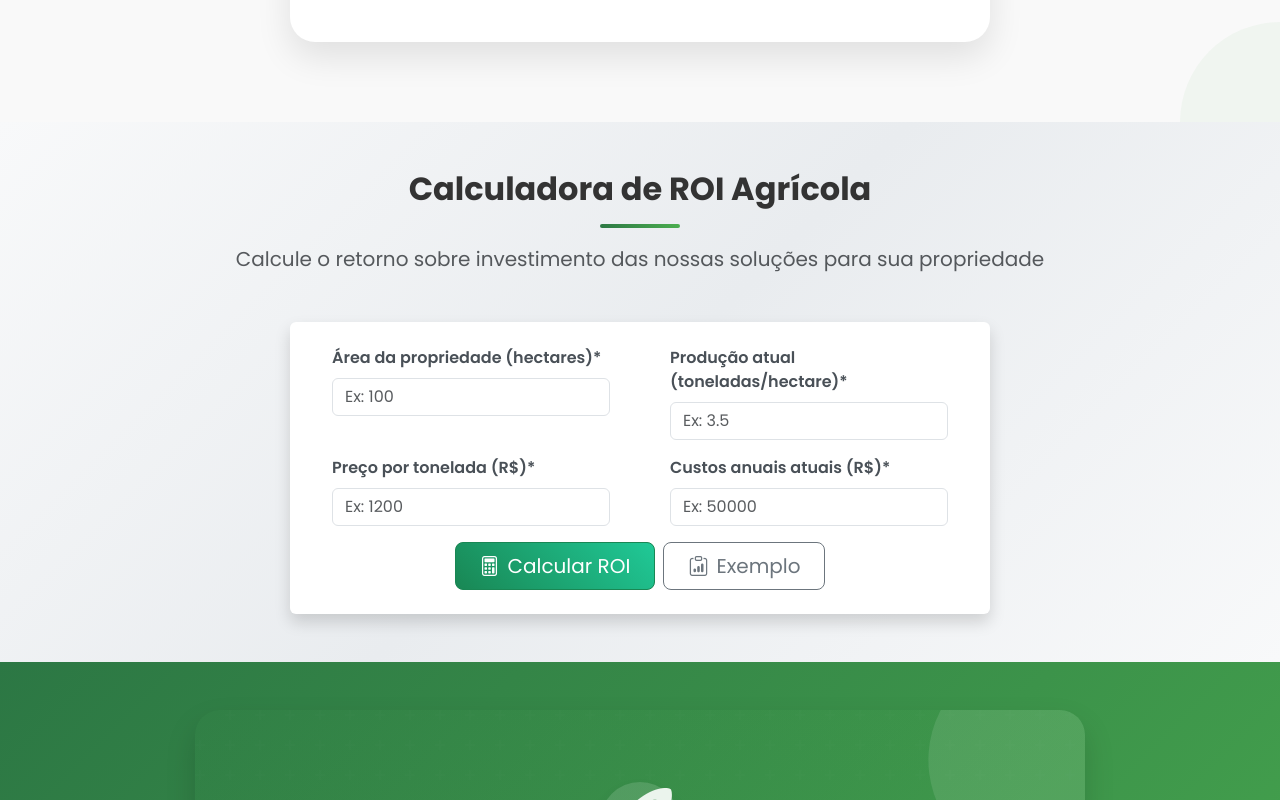
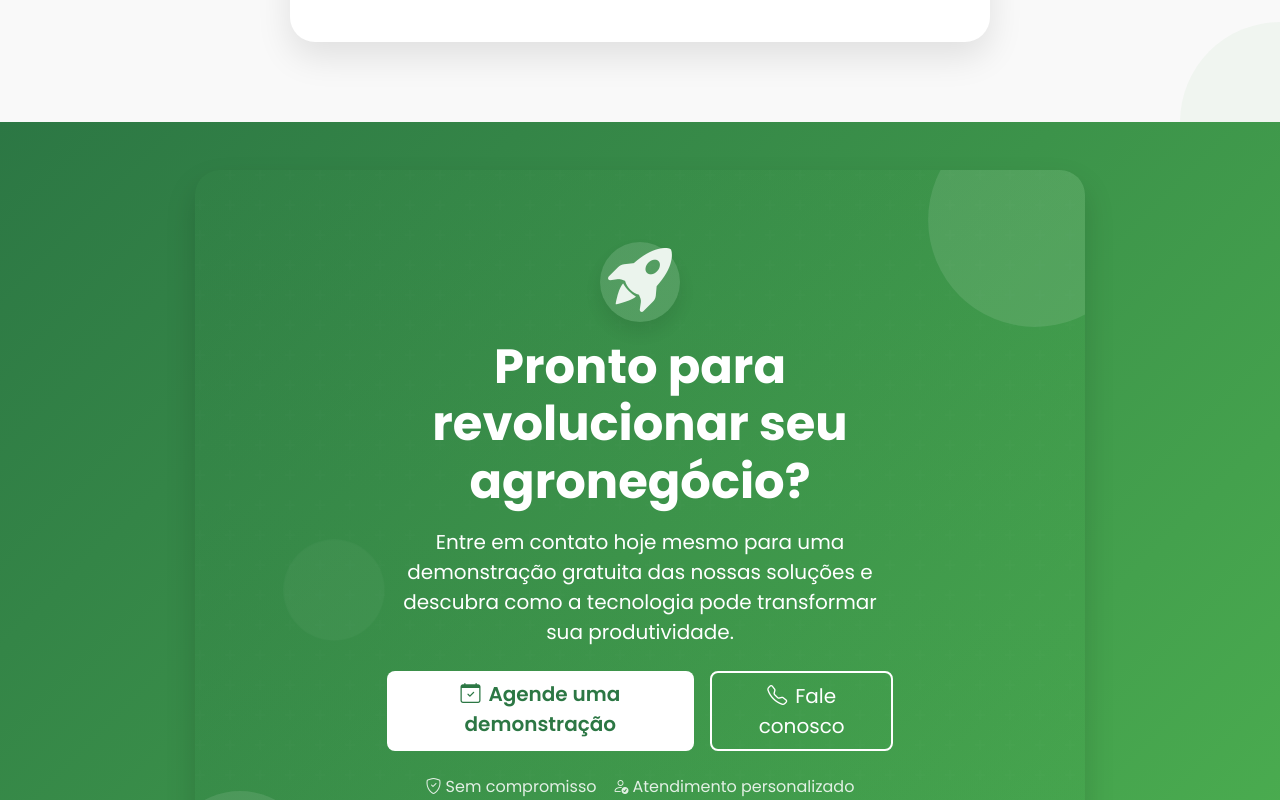
Before and after one commit to lucaslap/Agrovision, a React (Vite) app: page / in a window 1280 px wide. Shown: the part 3760-4560 px from the top of the page. Built offline with nearby package versions, Linux system fonts and the light colour scheme; no server answers.

Commit message:
refactor: retirado calculadora da pagina home e implementado na pagina servicos

```diff
--- a/src/pages/Home.jsx
+++ b/src/pages/Home.jsx
@@ -33,7 +33,7 @@ const Home = () => {
       <TestimonialSection />
 
       {/* ROI Calculator Section */}
-      <ROICalculatorSection />
+      {/* <ROICalculatorSection /> */}
 
       {/* CTA Section */}
       <CTASection />
--- a/src/pages/Servicos.jsx
+++ b/src/pages/Servicos.jsx
@@ -6,6 +6,7 @@ import PricingPlansSection from '../components/Services/PricingPlansSection';
 import TestimonialsSection from '../components/Services/TestimonialsSection';
 import FAQSection from '../components/Services/FAQSection';
 import ChatbotSection from '../components/Sections/ChatbotSection';
+import ROICalculatorSection from '../components/Sections/ROICalculatorSection';
 import '../components/Services/Services.css';
 import { useEffect } from 'react';
 
@@ -23,6 +24,7 @@ const Servicos = () => {
       <MainServicesSection />
       <AdditionalServicesSection />
       <PricingPlansSection />
+      <ROICalculatorSection />
       <TestimonialsSection />
       <FAQSection />
       <ChatbotSection />
```
